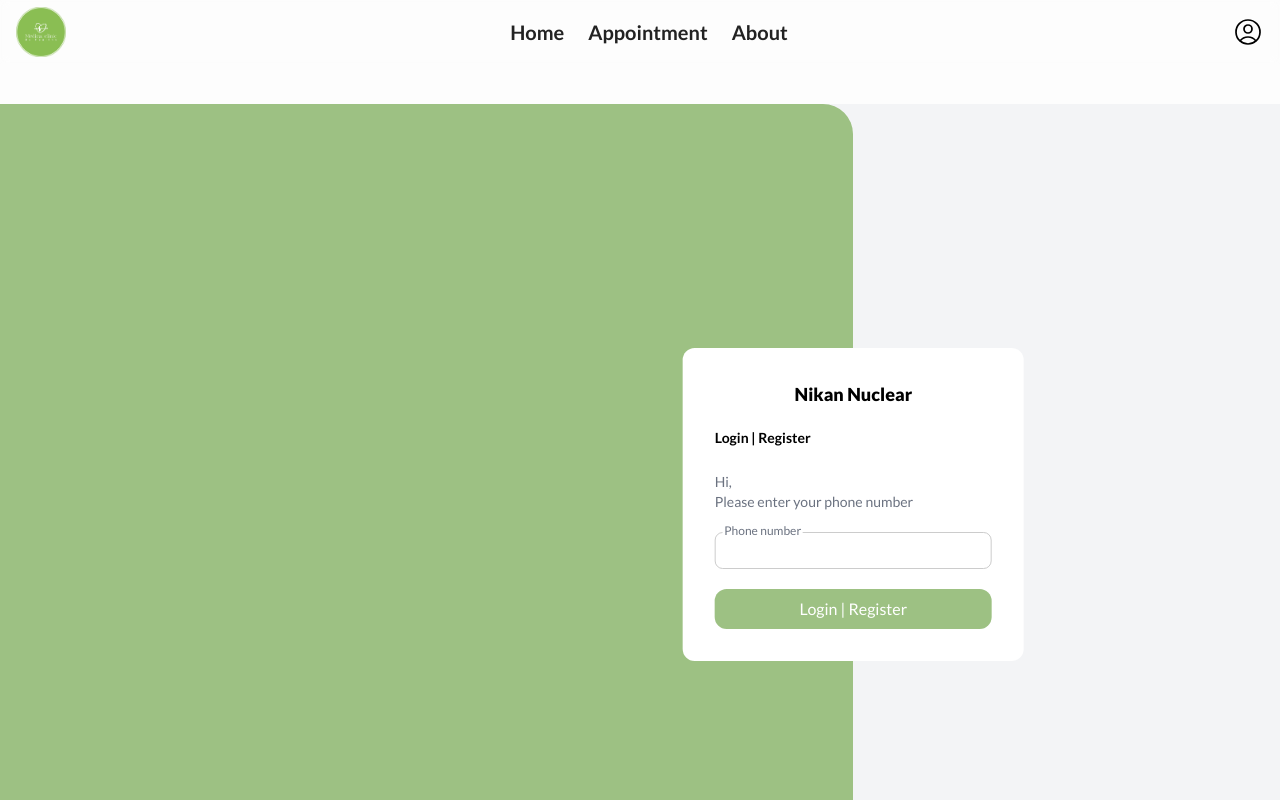
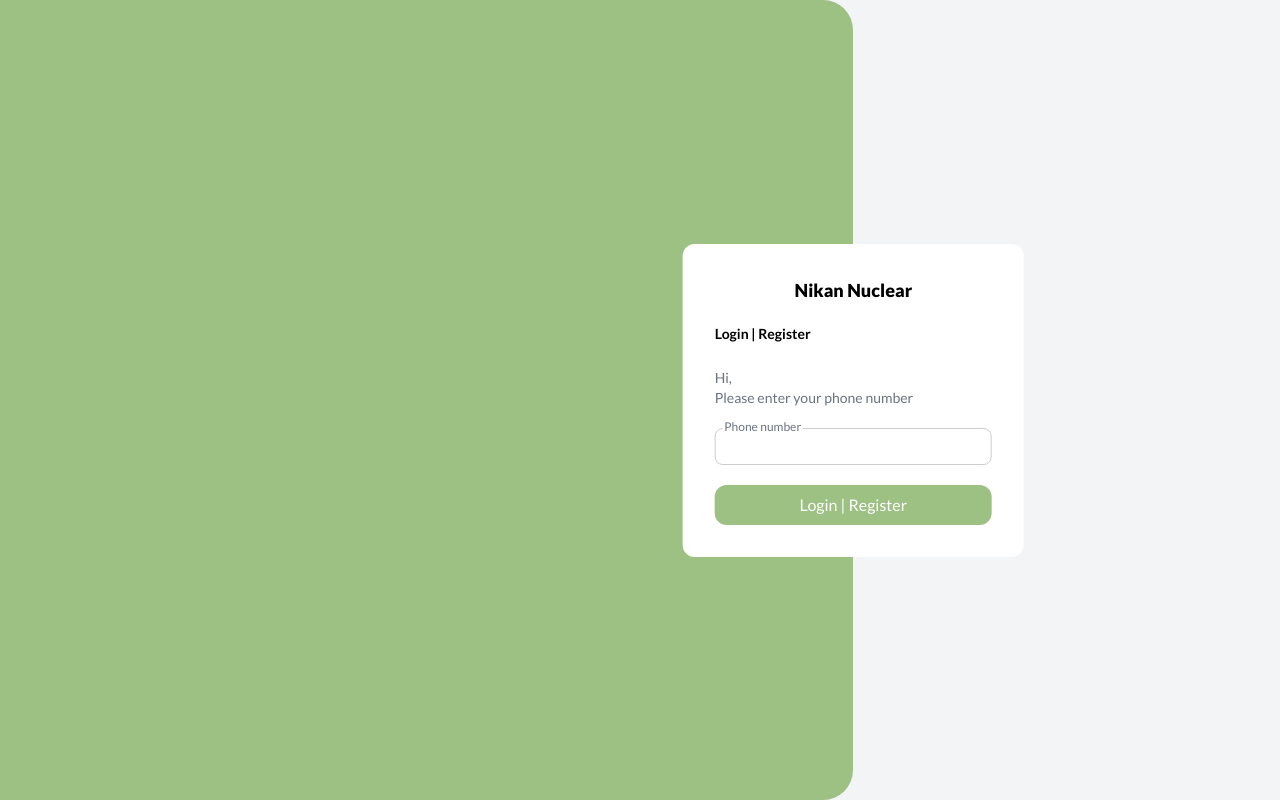
Before and after one commit to hadiraz/doctor-appointment, a Next.js app: page /login in a window 1280 px wide. Shown: the top 800 px of the page. Built offline with nearby package versions, Linux system fonts and the light colour scheme.

Commit message:
layout header and footer shown's logic impleneted

```diff
--- a/components/Layout.tsx
+++ b/components/Layout.tsx
@@ -1,83 +1,37 @@
 import Image from "next/image";
-import React, { ReactElement, useState } from "react";
-import logo from "@/public/assets/logo_med.png";
+import React, { ReactElement, useState, useEffect, createContext } from "react";
 import Link from "next/link";
 import ResponsiveNav from "./ResponsiveNav";
 import Footer from "./Footer";
+import Header from "./Header";
+import { useRouter } from "next/router";
+
+export const LayoutContext = createContext({});
 
 const Layout = ({ children }: { children: ReactElement }) => {
+  const {pathname} = useRouter();
   const [navStatus, setNavStatus] = useState(false);
+  const [headerShown, setHeaderShown] = useState(true);
+  const [responsiveHeaderShown, setResponsiveHeaderShown] = useState(true);
+  const [footerShown, setFooterShown] = useState(true);
+  const [mainTagMarginClass, setMainTagMarginClass] = useState("my-10");
   return (
-    <div className={`flex w-full min-h-screen justify-between flex-col items-center relative font-lato bg-mainBg`}>
-      <header className="w-full flex justify-between items-center sticky top-0 px-4 h-16 z-10 bg-transparent backdrop-blur-sm backdrop-filter">
-        <div className="flex items-center justify-center">
-          <Link href="/">
-            <Image
-              src={logo}
-              style={{ background: "none" }}
-              width={50}
-              height={50}
-              alt="logo"
-            />
-          </Link>
-        </div>
-        <nav className="flex justify-between items-center h-full">
-          <ul className="hidden md:flex w-full items-center h-full font-semibold text-xl text-text">
-            <li className="flex items-center justify-center transition-all duration-100 after:transition-all after:duration-300 hover:pb-1 mx-3 relative after:w-0 after:rounded-sm after:absolute after:h-[2px] after:bottom-0 hover:after:w-full after:bg-primary cursor-pointer">
-            <Link href="/">
-              Home
-            </Link>
-            </li>
-            <li className="flex items-center justify-center transition-all duration-100 after:transition-all after:duration-300 hover:pb-1 mx-3 relative after:w-0 after:rounded-sm after:absolute after:h-[2px] after:bottom-0 hover:after:w-full after:bg-primary cursor-pointer">
-            <Link href="/appointment">
-              Appointment
-            </Link>
-            </li>
-            <li className="flex items-center justify-center transition-all duration-100 after:transition-all after:duration-300 hover:pb-1 mx-3 relative after:w-0 after:rounded-sm after:absolute after:h-[2px] after:bottom-0 hover:after:w-full after:bg-primary cursor-pointer">
-              <Link href="/about">
-              About
-              </Link>
-            </li>
-          </ul>
-        </nav>
-        <div className="hidden md:flex items-center justify-center">
-          <svg
-            xmlns="http://www.w3.org/2000/svg"
-            fill="none"
-            viewBox="0 0 24 24"
-            strokeWidth={1.3}
-            stroke="currentColor"
-            className="w-8 h-8"
-          >
-            <path
-              strokeLinecap="round"
-              strokeLinejoin="round"
-              d="M17.982 18.725A7.488 7.488 0 0012 15.75a7.488 7.488 0 00-5.982 2.975m11.963 0a9 9 0 10-11.963 0m11.963 0A8.966 8.966 0 0112 21a8.966 8.966 0 01-5.982-2.275M15 9.75a3 3 0 11-6 0 3 3 0 016 0z"
-            />
-          </svg>
-        </div>
-        {navStatus && <div className="flex w-screen h-screen absolute top-0 left-0 backdrop-blur-sm" onClick={()=>setNavStatus(false)}></div>}
-        <svg
-          xmlns="http://www.w3.org/2000/svg"
-          fill="none"
-          viewBox="0 0 24 24"
-          strokeWidth={1.8}
-          stroke="currentColor"
-          onClick={()=>setNavStatus(true)}
-          className="w-7 h-7 md:hidden cursor-pointer"
-        >
-          <path
-            strokeLinecap="round"
-            strokeLinejoin="round"
-            d="M3.75 6.75h16.5M3.75 12h16.5m-16.5 5.25h16.5"
-          />
-
-        </svg>
-
-      </header>
-          <ResponsiveNav className={`${!navStatus && "!-right-full !w-[70vw]"}`} setMenuStatus={setNavStatus}/>
-      <main className="w-full h-full flex flex-col items-center my-10">{children}</main>
-      <Footer/>
+    <div
+      className={`flex w-full min-h-screen justify-between flex-col items-center relative font-lato bg-mainBg`}
+    >
+      {pathname !== "/login" && <Header />}
+      {responsiveHeaderShown && (
+        <ResponsiveNav
+          className={`${!navStatus && "!-right-full !w-[70vw]"}`}
+          setMenuStatus={setNavStatus}
+        />
+      )}
+      <main
+        className={`w-full h-full flex flex-col items-center ${pathname !== "/login" ? "my-5" : ""}`}
+      >
+        <LayoutContext.Provider value={{setNavStatus , setHeaderShown , setResponsiveHeaderShown , setFooterShown , setMainTagMarginClass}} >{children}</LayoutContext.Provider>
+      </main>
+      {pathname !== "/login" && <Footer />}
     </div>
   );
 };
```
